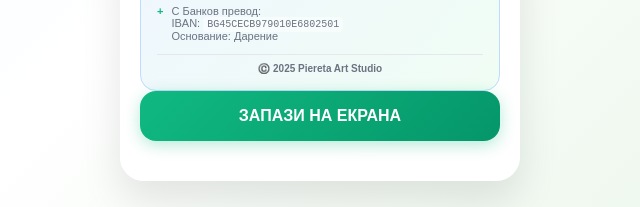
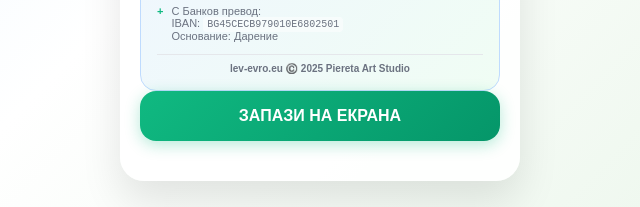
Before and after one commit to Piereta/lev-evro, a plain HTML site: page docs/index.html in a window 1280 px wide. Shown: the part 590-797 px from the top of the page, 320-960 px from the left. Drawn offline with Linux system fonts and the light colour scheme.

Commit message:
Update index.html

```diff
--- a/docs/index.html
+++ b/docs/index.html
@@ -305,7 +305,7 @@
                 <span>С Банков превод:<br>IBAN: <span class="iban-style">BG45CECB979010E6802501</span><br>Основание: Дарение</span>
             </div>
 
-            <p class="copyright">©️ 2025 Piereta Art Studio</p>
+            <p class="copyright">lev-evro.eu ©️ 2025 Piereta Art Studio</p>
         </div>
 
         <button class="install-btn" onclick="showInstructions()">ЗАПАЗИ НА ЕКРАНА</button>
```
